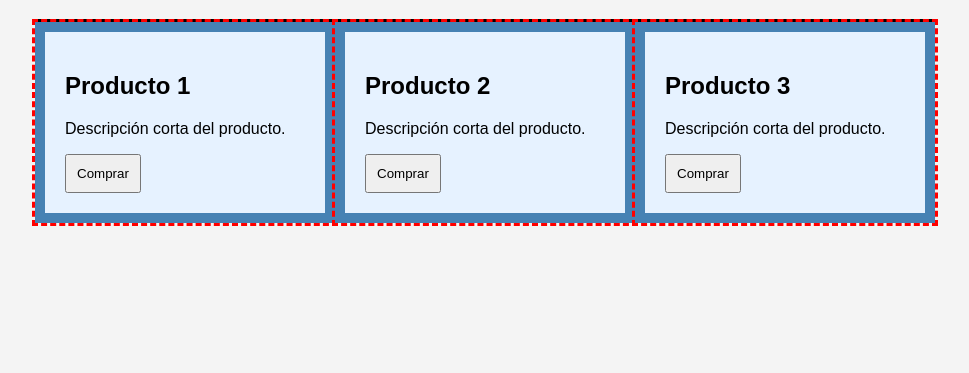
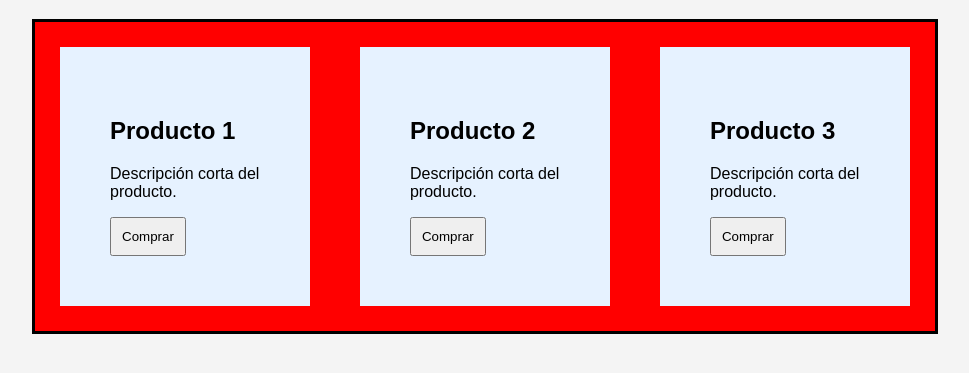
Before and after one commit to strudentss/26AProgWebAntonioMoreno, a plain HTML site: page box-sizingcontentboxvsborderbox/index.html in a window 1280 px wide. Shown: the part 61-434 px from the top of the page, without its empty margins (155-1124 px from the left). Drawn offline with Linux system fonts and the light colour scheme.

Commit message:
Box Sizing commit 3

```diff
--- a/box-sizingcontentboxvsborderbox/styles.css
+++ b/box-sizingcontentboxvsborderbox/styles.css
@@ -13,21 +13,23 @@ h1 {
     text-align: center;
 }
 
+.card {
+    width: 33.33%;
+    padding: 50px;
+    /* puedes modificar este valor y observar los cambios */
+    border: 25px solid red;
+}
+
 .contenedor {
     width: 906px;
     margin: auto;
     border: 3px solid black;
-    background: white;
+    background: #e6f2ff;
+    display: flex;
+    /* prueba eliminar temporalmente esta regla */
 }
 
-.card {
-    width: 300px;
-    padding: 20px;
-    border: 10px solid steelblue;
-    float: left;
-    background: #e6f2ff;
-    outline: 3px dashed red;
-}
+
 
 button {
     padding: 10px;
```
